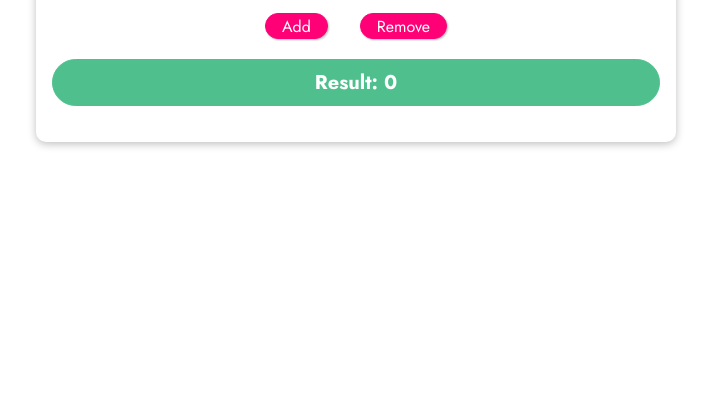
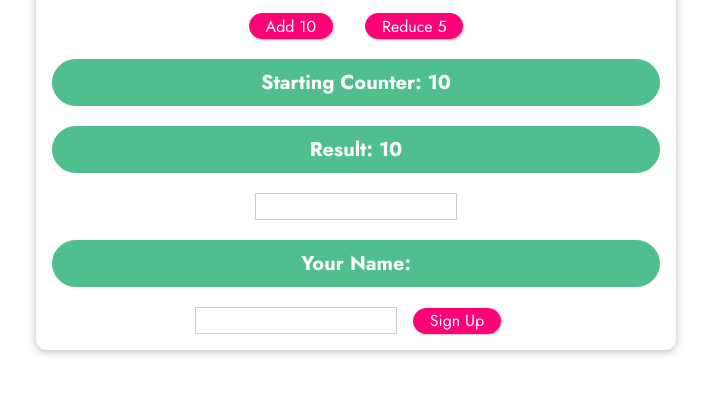
Before and after one commit to Abelmf98/Curso-de-Vue, a plain HTML site: page basics-03-events-starting-code/index.html in a window 1280 px wide. Shown: the part 286-680 px from the top of the page, without its empty margins (284-995 px from the left). Drawn offline with nearby package versions, Linux system fonts and the light colour scheme.

Commit message:
Add files via upload

```diff
--- a/basics-03-events-starting-code/app.js
+++ b/basics-03-events-starting-code/app.js
@@ -1,9 +1,28 @@
 const app = Vue.createApp({
   data() {
     return {
-      counter: 0,
+      counter: 10,
+      name:'',
+      confirmedName: ''
     };
   },
+  methods: {
+    confirmInput(){
+      this.confirmedName = this.name;
+    },
+    submitForm(){
+      alert('Submitted!');
+    },
+    setName(event, lastName){
+      this.name = event.target.value + ' ' + lastName;
+    },
+    add(num){
+      this.counter = this.counter + num;
+    },
+    reduce(num){
+      this.counter = this.counter - num;
+    }
+  }
 });
 
 app.mount('#events');
--- a/basics-03-events-starting-code/index.html
+++ b/basics-03-events-starting-code/index.html
@@ -18,9 +18,16 @@
     </header>
     <section id="events">
       <h2>Events in Action</h2>
-      <button>Add</button>
-      <button>Remove</button>
+      <button v-on:click="add(10)">Add 10</button>
+      <button v-on:click="reduce(5)">Reduce 5</button>
+      <p v-once>Starting Counter: {{ counter }}</p>
       <p>Result: {{ counter }}</p>
+      <input type="text" v-on:input="setName($event, 'Mansilla')" v-on:keyup.enter="confirmInput">
+      <p>Your Name: {{ confirmedName }}</p>
+      <form v-on:submit.prevent="submitForm">
+        <input type="text">
+        <button>Sign Up</button>
+      </form>
     </section>
   </body>
 </html>
```
